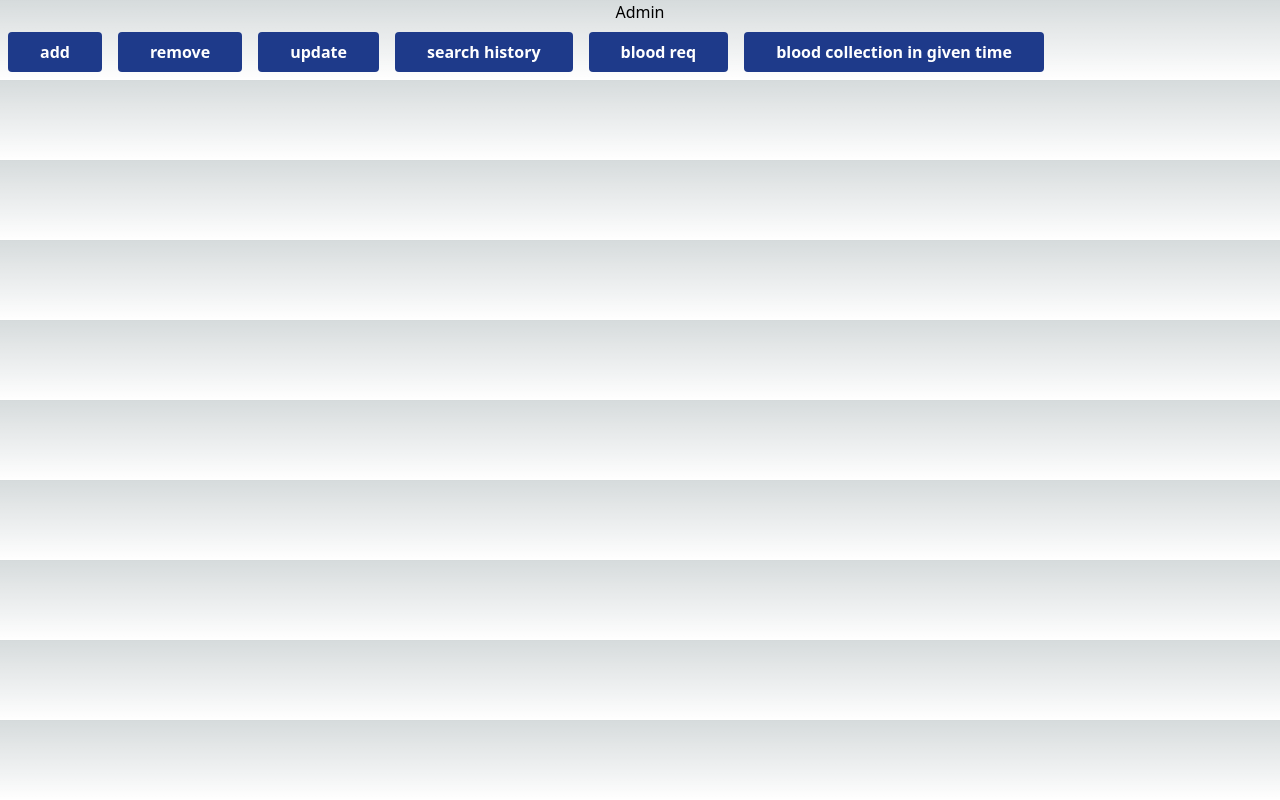
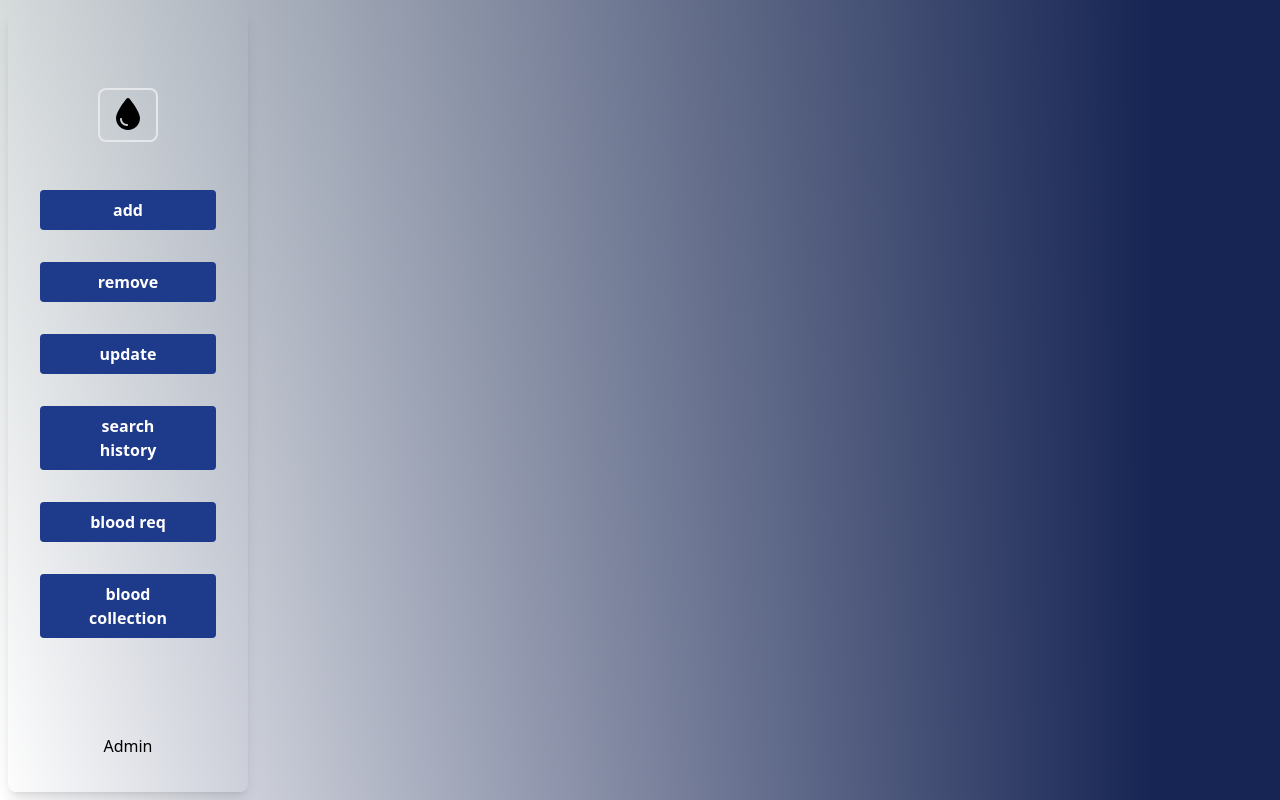
Before and after one commit to AhmadAlzhrani/Blood-Bank, a Next.js app in the folder bloodbank/: page /admin in a window 1280 px wide. Built offline with nearby package versions, Linux system fonts and the light colour scheme.

Commit message:
fixed ui

```diff
--- a/bloodbank/package.json
+++ b/bloodbank/package.json
@@ -11,9 +11,12 @@
   "dependencies": {
     "@emotion/react": "^11.11.1",
     "@emotion/styled": "^11.11.0",
+    "@fortawesome/free-solid-svg-icons": "^6.5.1",
+    "@fortawesome/react-fontawesome": "^0.2.0",
     "@mui/material": "^5.14.20",
     "@types/sqlstring": "^2.3.2",
     "formik": "^2.4.5",
+    "fortawesome": "^0.0.1-security",
     "next": "14.0.3",
     "postgres": "^3.4.3",
     "react": "^18",
--- a/bloodbank/src/pages/admin.js
+++ b/bloodbank/src/pages/admin.js
@@ -1,6 +1,8 @@
 import { useState } from "react";
 import { useMutation } from "react-query"
 import BloodRequests from "./requests.js";
+import { FontAwesomeIcon } from '@fortawesome/react-fontawesome';
+import { faTint } from '@fortawesome/free-solid-svg-icons';
 
 export default function admin() {
 
@@ -136,21 +138,38 @@ export default function admin() {
     }
 
 return (
-    <>
-        <div className="">
-            <h1 className=" text-center">Admin</h1>
-            <button className="primary-button" onClick={showHideAdd}>add</button>
-            <button className="primary-button" onClick={showHideRemove}>remove</button>
-            <button className="primary-button" onClick={showHideUpdate}>update</button>
-            <button className="primary-button" onClick={showHideSearch}>search history</button>
-            <button className="primary-button" onClick={showHideBloodReq}>blood req</button>
-            <button className="primary-button" onClick={showHideBloodCollection}>blood collection in given time</button>
+    <div className="flex columns-2 w-screen h-screen bg-gradient-to-l from-blue-950 from-10%">
+        <div className="flex flex-col bg-transparent shadow-lg rounded-lg ml-2 mt-2 mb-2 w-[30vh]">
+
+                <div className="mx-auto hover:text-red-600 border-2 px-4 py-2 rounded-lg mt-20 mb-8">
+                    <FontAwesomeIcon icon={faTint} size="2x" />
                 </div>
+                <button className="primary-button" onClick={showHideAdd}>
+                    add
+                </button>
+                <button className="primary-button" onClick={showHideRemove}>
+                    remove
+                </button>
+                <button className="primary-button" onClick={showHideUpdate}>
+                    update
+                </button>
+                <button className="primary-button" onClick={showHideSearch}>
+                    search history
+                </button>
+                <button className="primary-button" onClick={showHideBloodReq}>
+                    blood req
+                </button>
+                <button className="primary-button" onClick={showHideBloodCollection}>
+                    blood collection
+                </button>
+                <h1 className="text-center mt-20">Admin</h1>
+        </div>
+        <div className="mx-auto my-auto">
             <div className="">
                 {
                 add &&
-            <div className="">
-                <h1>add</h1>
+                <div className="boxx">
+                    <h1 className=" text-center mb-8 font-bold">add</h1>
                     {addMutation.isLoading && <p>loading...</p>}
                     {! addMutation.isLoading && <div>
                         <form onSubmit={handleAdd}>
@@ -197,8 +216,8 @@ return (
             <div>
                 {
                 remove &&
-            <div>
-                <h1>remove</h1>
+                <div className="boxx">
+                    <h1 className=" text-center mb-8 font-bold">remove</h1>
                     {removeMutation.isLoading && <p>loading...</p>}
                     {! removeMutation.isLoading && <div>
                         <form onSubmit={handleRemove}>
@@ -221,8 +240,8 @@ return (
             <div>
                 {
                 update &&
-            <div>
-                <h1>update</h1>
+                <div className="boxx">
+                    <h1 className=" text-center mb-8 font-bold">update</h1>
                     {updateMutation.isLoading && <p>loading...</p>}
                     {! updateMutation.isLoading && <div>
                         <form onSubmit={handleUpdate}>
@@ -265,8 +284,8 @@ return (
             <div>
                 {
                 search &&
-            <div>
-                <h1>search</h1>
+                <div className="boxx">
+                    <h1 className=" text-center mb-8 font-bold">search</h1>
                     {searchMutation.isLoading && <p>loading...</p>}
                     {! searchMutation.isLoading && <div>
                         <form onSubmit={handleSearch}>
@@ -300,8 +319,8 @@ return (
             <div>
                 {
                 bloodReq &&
-            <div>
-                <h1>blood req</h1>
+                <div className="boxx">
+                    <h1 className=" text-center mb-8 font-bold">blood req</h1>
                     <BloodRequests />
 
                 </div>
@@ -310,14 +329,15 @@ return (
             <div>
                 {
                 bloodCollection &&
-            <div>
-                <h1>blood collection</h1>
+                <div className="boxx">
+                    <h1 className=" text-center mb-8 font-bold">blood collection</h1>
                     <button className="primary-button" onClick={handleClick}>
                         {buttonText}
                     </button>
                 </div>
                 }
             </div>
-    </>
+        </div>
+    </div>
 );
 }
--- a/bloodbank/src/styles/globals.css
+++ b/bloodbank/src/styles/globals.css
@@ -27,7 +27,7 @@ body {
 }
 
 .primary-button{
-  @apply bg-blue-900 text-white font-semibold px-8 py-2 rounded hover:bg-blue-800 disabled:bg-gray-400 m-2;
+  @apply bg-blue-900 text-white font-semibold px-8 py-2 rounded hover:bg-blue-800 disabled:bg-gray-400 m-2 mx-8 my-4;
 }
 
 .radio-button{
@@ -37,3 +37,7 @@ body {
 .label{
   @apply ms-2 text-sm font-medium text-gray-900 dark:text-gray-300;
 }
+
+.boxx{
+  @apply border-2 rounded-lg px-16 py-8 bg-opacity-10 bg-blue-900 shadow-2xl;
+}
```
Also changed, not shown: 1 other file (tests, documents, lock files or other folders). Lines whose indentation alone changed are shown as unchanged.
